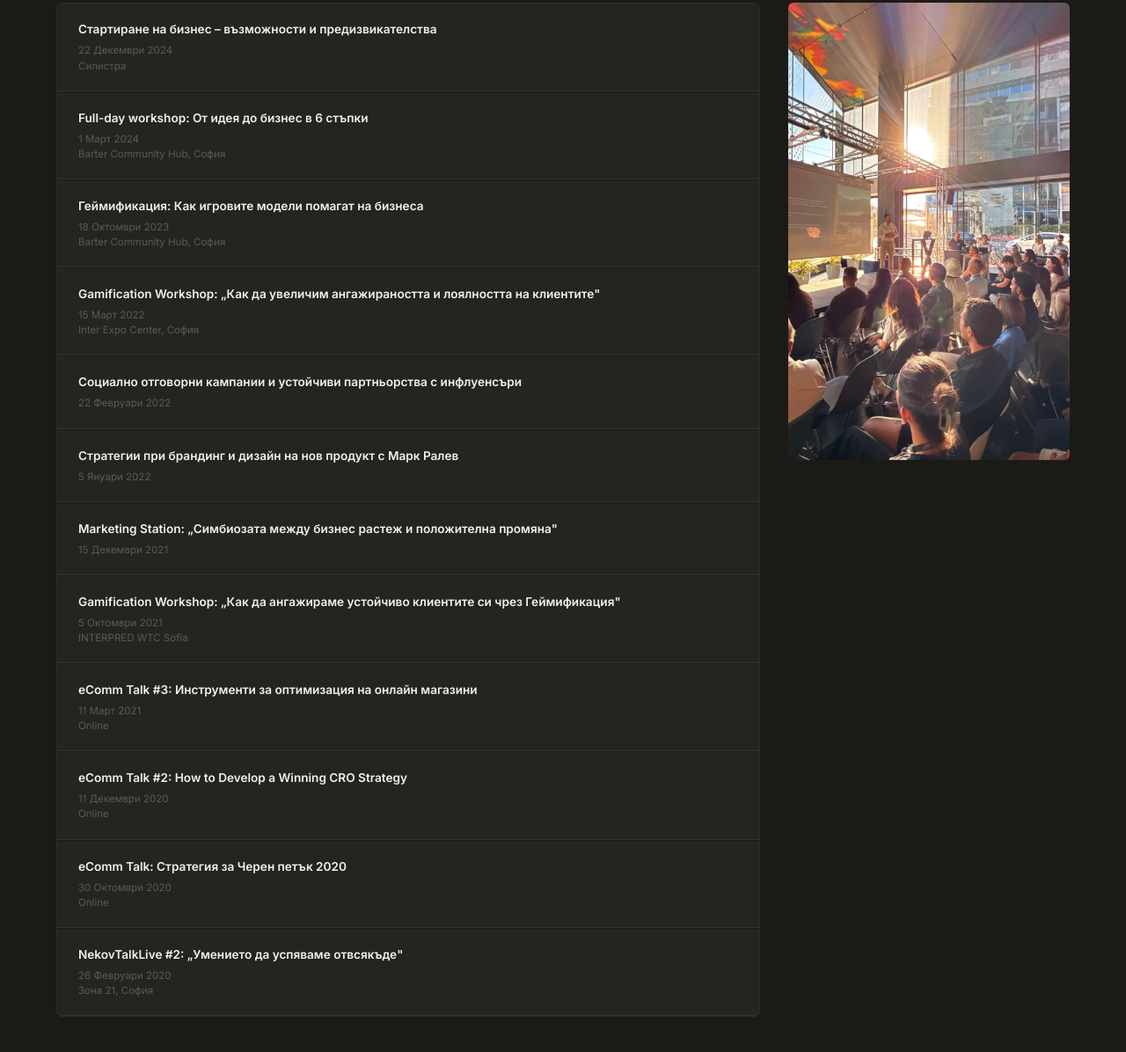
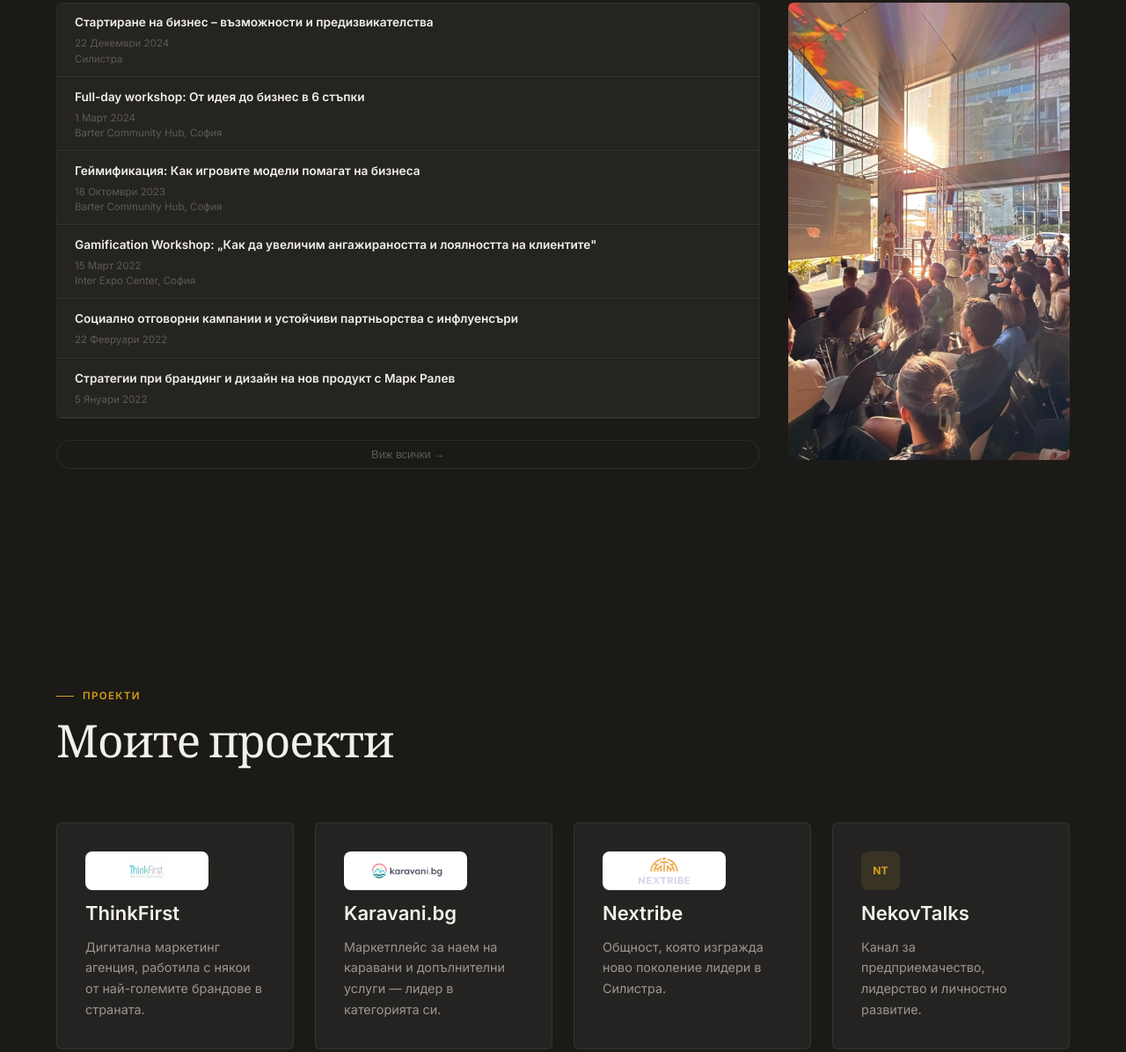
Before and after one commit to Nekov/nekov-website26, a plain HTML site: page index.html in a window 1280 px wide. Shown: the part 2815-4011 px from the top of the page at 88% size. Drawn offline with Linux system fonts and the light colour scheme.

Commit message:
Update site assets

```diff
--- a/css/styles.css
+++ b/css/styles.css
@@ -1835,6 +1835,12 @@ footer {
   align-items: start;
 }
 
+.talks-left {
+  display: flex;
+  flex-direction: column;
+  gap: 12px;
+}
+
 .talks-list {
   display: grid;
   grid-template-columns: 1fr;
@@ -1862,9 +1868,30 @@ footer {
 
 .talk-card {
   background: var(--bg-card);
-  padding: 20px 24px;
+  padding: 12px 20px;
   border-bottom: 1px solid var(--border);
   transition: background 0.2s;
+}
+
+.talk-card.hidden {
+  display: none;
+}
+
+.talks-show-more {
+  margin-top: 12px;
+  background: none;
+  border: 1px solid var(--border);
+  color: var(--text-muted);
+  font-size: 0.8rem;
+  padding: 8px 20px;
+  border-radius: 999px;
+  cursor: pointer;
+  transition: color 0.2s, border-color 0.2s;
+}
+
+.talks-show-more:hover {
+  color: var(--text);
+  border-color: var(--text-muted);
 }
 
 .talk-card:hover {
--- a/index.html
+++ b/index.html
@@ -256,6 +256,7 @@
       </div>
 
       <div class="talks-with-photo">
+        <div class="talks-left">
         <div class="talks-list">
 
           <div class="talk-card fade-in fade-delay-1">
@@ -300,42 +301,42 @@
             </div>
           </div>
 
-          <div class="talk-card fade-in fade-delay-3">
+          <div class="talk-card hidden fade-in fade-delay-3">
             <div class="talk-info">
               <div class="talk-title">Marketing Station: „Симбиозата между бизнес растеж и положителна промяна"</div>
               <div class="talk-meta"><span>15 Декември 2021</span></div>
             </div>
           </div>
 
-          <div class="talk-card fade-in fade-delay-4">
+          <div class="talk-card hidden fade-in fade-delay-4">
             <div class="talk-info">
               <div class="talk-title">Gamification Workshop: „Как да ангажираме устойчиво клиентите си чрез Геймификация"</div>
               <div class="talk-meta"><span>5 Октомври 2021</span><span>INTERPRED WTC Sofia</span></div>
             </div>
           </div>
 
-          <div class="talk-card fade-in fade-delay-1">
+          <div class="talk-card hidden fade-in fade-delay-1">
             <div class="talk-info">
               <div class="talk-title">eComm Talk #3: Инструменти за оптимизация на онлайн магазини</div>
               <div class="talk-meta"><span>11 Март 2021</span><span>Online</span></div>
             </div>
           </div>
 
-          <div class="talk-card fade-in fade-delay-2">
+          <div class="talk-card hidden fade-in fade-delay-2">
             <div class="talk-info">
               <div class="talk-title">eComm Talk #2: How to Develop a Winning CRO Strategy</div>
               <div class="talk-meta"><span>11 Декември 2020</span><span>Online</span></div>
             </div>
           </div>
 
-          <div class="talk-card fade-in fade-delay-3">
+          <div class="talk-card hidden fade-in fade-delay-3">
             <div class="talk-info">
               <div class="talk-title">eComm Talk: Стратегия за Черен петък 2020</div>
               <div class="talk-meta"><span>30 Октомври 2020</span><span>Online</span></div>
             </div>
           </div>
 
-          <div class="talk-card fade-in fade-delay-4">
+          <div class="talk-card hidden fade-in fade-delay-4">
             <div class="talk-info">
               <div class="talk-title">NekovTalkLive #2: „Умението да успяваме отвсякъде"</div>
               <div class="talk-meta"><span>26 Февруари 2020</span><span>Зона 21, София</span></div>
@@ -343,6 +344,11 @@
           </div>
 
         </div><!-- /.talks-list -->
+        <button class="talks-show-more" id="talksShowMore" onclick="
+          document.querySelectorAll('.talk-card.hidden').forEach(c => c.style.display = 'block');
+          this.style.display = 'none';
+        ">Виж всички →</button>
+        </div><!-- /.talks-left -->
 
         <div class="talks-photo fade-in">
           <img src="images/nekov-speaking-4.jpeg" alt="Николай Неков на сцена">
```
